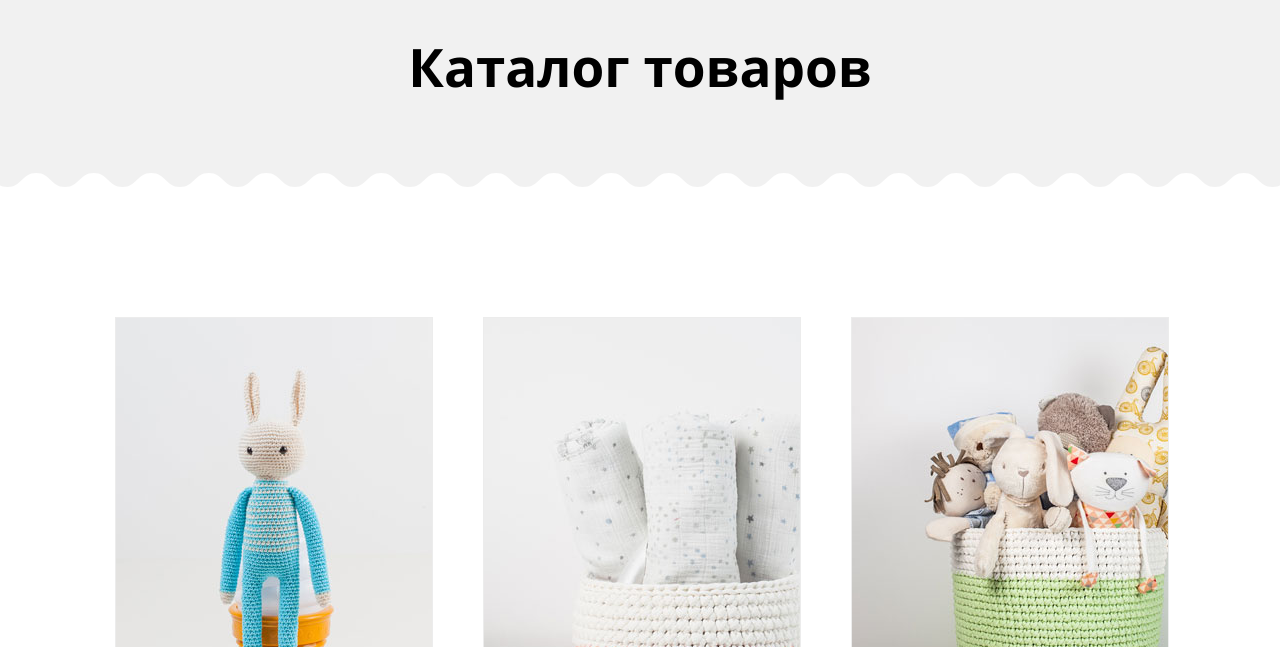
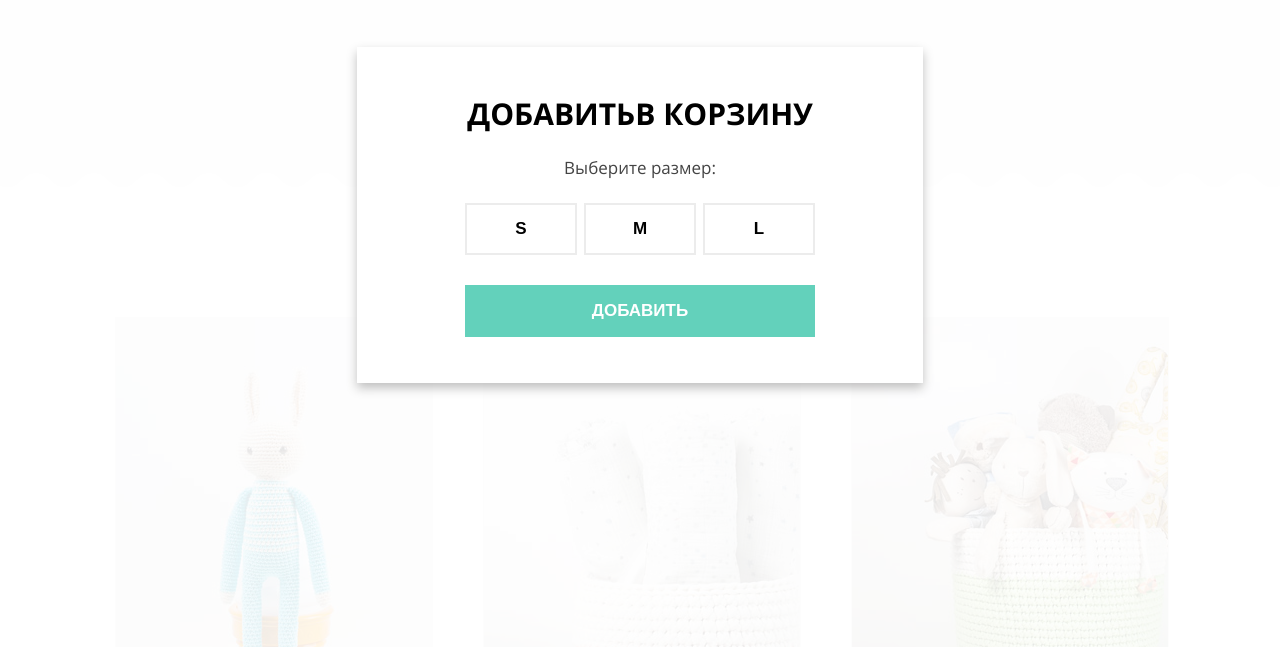
Before and after one commit to AramBadalyan/1486639-mishka-20, a plain HTML site: page source/catalog.html in a window 1280 px wide. Shown: the part 153-800 px from the top of the page. Drawn offline with nearby package versions, Linux system fonts and the light colour scheme; files that its build step writes are made by us from their sources.

Commit message:
Added modal windows

```diff
--- a/source/catalog.html
+++ b/source/catalog.html
@@ -120,13 +120,15 @@
         <div class="goods__wrapper">
           <ul class="goods-list">
             <li class="goods-list__item goods-card">
-              <picture class="goods-card__img">
+              <a href="#" class="goods-card__img">
+                <picture >
                   <source media="(min-width: 1150px)"
                     srcset="img/photo-hare-desktop@1x.jpg, photo-hare-desktop@2x.jpg 2x">
                   <source media="(min-width: 768px)"
                     srcset="img/photo-hare-tablet@1x.jpg, photo-hare-tablet@2x.jpg 2x">
                   <img src="img/photo-hare-mobile@1x.jpg" srcset="img/photo-hare-mobile@2x.jpg 2x" alt="Вязанная большая корзина для игрушек">
                 </picture>
+              </a>
               <div class="goods-card__description">
                 <a href="#" class="goods-card__name">
                   Зайчик-попрыгайчик
@@ -150,13 +152,15 @@
             </li>
 
             <li class="goods-list__item goods-card">
-              <picture class="goods-card__img">
+              <a href="#" class="goods-card__img">
+                <picture>
                   <source media="(min-width: 1150px)"
                     srcset="img/photo-bowl-desktop@1x.jpg, photo-bowl-desktop@2x.jpg 2x">
                   <source media="(min-width: 768px)"
                     srcset="img/photo-bowl-tablet@1x.jpg, photo-bowl-tablet@2x.jpg 2x">
                   <img src="img/photo-bowl-mobile@1x.jpg" srcset="img/photo-bowl-mobile@2x.jpg 2x" alt="Вязанная большая корзина для игрушек">
                 </picture>
+              </a>
               <div class="goods-card__description">
                 <a href="#" class="goods-card__name">
                   Корзинка для белья
@@ -180,13 +184,15 @@
             </li>
 
             <li class="goods-list__item goods-card">
-              <picture class="goods-card__img">
+              <a href="#" class="goods-card__img">
+                <picture>
                   <source media="(min-width: 1150px)"
                     srcset="img/photo-toys-desktop@1x.jpg, photo-toys-desktop@2x.jpg 2x">
                   <source media="(min-width: 768px)"
                     srcset="img/photo-toys-tablet@1x.jpg, photo-toys-tablet@2x.jpg 2x">
                   <img src="img/photo-toys-mobile@1x.jpg" srcset="img/photo-toys-mobile@2x.jpg 2x" alt="Вязанная большая корзина для игрушек">
                 </picture>
+              </a>
               <div class="goods-card__description">
                 <a href="#" class="goods-card__name">
                   Большая корзинка для игрушек
@@ -308,6 +314,42 @@
     </div>
   </footer>
 
+  <section class="page-modal to-cart">
+    <!-- .hidden скрывает модальное окно -->
+    <div class="to-cart__wrapper">
+      <h2 class="to-cart__title">
+        Добавить<br>в корзину
+      </h2>
+
+      <p class="to-cart__text">
+        Выберите размер:
+      </p>
+
+      <ul class="to-cart__sizes">
+        <li class="to-cart__size">
+          <button type="button" class="to-cart__size-button">
+            s
+          </button>
+        </li>
+        <li class="to-cart__size">
+          <button type="button" class="to-cart__size-button">
+            m
+          </button>
+        </li>
+        <li class="to-cart__size">
+          <button type="button" class="to-cart__size-button">
+            l
+          </button>
+        </li>
+      </ul>
+
+      <button type="button" class="to-cart__add-button">
+        Добавить
+      </button>
+    </div>
+  </section>
+
+  <script src="js/modals.js"></script>
   <script src="js/main-nav.js"></script>
 </body>
 
--- /dev/null
+++ b/source/js/modals.js
@@ -0,0 +1,21 @@
+const modal_window = document.querySelector(".page-modal");
+const order_button = document.querySelector(".product__order-button");
+const add_button = document.querySelector(".to-cart__add-button");
+const toCart_buttons = document.querySelectorAll("goods-card__img");
+
+order_button.addEventListener("click", function (evt) {
+  evt.preventDefault();
+  modal_window.classList.remove("hidden");
+});
+
+for (let toCart_button of toCart_buttons) {
+  toCart_button.addEventListener("click", function (evt) {
+    evt.preventDefault();
+    modal_window.classList.remove("hidden");
+  });
+};
+
+add_button.addEventListener("click", function (evt) {
+  evt.preventDefault();
+  modal_window.classList.add("hidden");
+});
--- a/source/less/blocks/categories-list.less
+++ b/source/less/blocks/categories-list.less
@@ -14,11 +14,6 @@
 
 .categories-list__item {
   background-color: @base-color;
-  font-family: "Open Sans", "Arial", sans-serif;
-  color: #ffffff;
-  font-size: 19px;
-  font-weight: 700;
-  line-height: 24px;
   text-align: left;
 
   padding-left: 30px;
@@ -35,17 +30,18 @@
 
   @media (min-width: @tablet-width) {
     min-height: 119px;
-    font-size: 20px;
-    line-height: 30px;
     padding-left: 36px;
   }
 }
 
 .categories-list__item:hover,
 .categories-list__item:focus {
-  min-height: 124px;
   outline: 0;
   background-color: #59d5bc;
+
+  @media (min-width: @tablet-width) {
+    min-height: 124px;
+  }
 
   .categories-list__icon {
     opacity: 0.7;
@@ -54,7 +50,6 @@
 
 .categories-list__item:active .categories-list__icon {
   opacity: 0.3;
-  background-color: #59d5bc;
 }
 
 .categories-list__item--dark {
@@ -68,7 +63,18 @@
 }
 
 .categories-list__link {
+  font-family: "Open Sans", "Arial", sans-serif;
+  color: #ffffff;
+  font-size: 19px;
+  font-weight: 700;
+  line-height: 24px;
+
   flex-basis: 130px;
+
+  @media (min-width: @tablet-width) {
+    font-size: 20px;
+    line-height: 30px;
+  }
 }
 
 .categories-list__icon {
--- a/source/less/blocks/order-form.less
+++ b/source/less/blocks/order-form.less
@@ -297,13 +297,14 @@
   border-bottom: 2px solid @basic-black;
 
   min-height: 52px;
-  margin-bottom: 8px;
+  margin-bottom: 35px;
 
   @media (min-width: @tablet-width) {
     font-size: 19px;
 
     min-height: 55px;
     padding-left: 20px;
+    margin-bottom: 20px;
   }
 }
 
@@ -321,7 +322,7 @@
   }
 }
 
-.order-form__customer-name .order-form__label  {
+.order-form__customer-name .order-form__label {
   padding-top: 13px;
   min-height: fit-content;
 }
@@ -349,14 +350,6 @@
 .order-form__contacts .order-form__legend {
   @media (max-width: @mobile-width-only) {
     margin-bottom: 4px;
-  }
-}
-
-.order-form__contacts .order-form__input {
-  margin-bottom: 35px;
-
-  @media (min-width: @tablet-width) {
-    margin-bottom: 20px;
   }
 }
 
--- a/source/less/blocks/page-main.less
+++ b/source/less/blocks/page-main.less
@@ -48,7 +48,8 @@
 .page-main__about-us::before {
   content: "";
   display: block;
-  width: 100%;
+  width: @mobile-width;
+  margin: 0 auto;
   height: 6px;
   margin-bottom: 32px;
 
@@ -60,14 +61,15 @@
   @media (min-width: @tablet-width) {
     content: "";
     display: block;
-    width: 100%;
+    width: @tablet-width;
+    margin: 0 auto;
     height: 17px;
     margin-bottom: 57px;
 
     background-image: url("../img/bg-zigzag-line.svg");
     background-size: auto 17px;
     background-position: center;
-    background-repeat: repeat-x;
+    background-repeat: round;
   }
 
   @media (min-width: @desktop-width) {
@@ -83,7 +85,7 @@
 
 .page-main__product {
   position: relative;
-  margin-top: 34px;
+  margin-top: 30px;
 
   @media (min-width: @tablet-width) {
     margin-top: -12px;
@@ -133,19 +135,21 @@
   position: relative;
 
   @media (min-width: @tablet-width) {
-    margin-top: 71px;
+    margin-top: 68px;
     padding-bottom: 17px;
   }
 
   @media (min-width: @desktop-width) {
-  padding-bottom: 60px;
+    padding-bottom: 60px;
   }
 }
 
 .page-main__contact-info::before {
   content: "";
   display: block;
-  width: 100%;
+  /* width: 100%; */
+  width: @mobile-width;
+  margin: 0 auto;
   height: 6px;
   margin-bottom: 38px;
 
@@ -157,14 +161,16 @@
   @media (min-width: @tablet-width) {
     content: "";
     display: block;
-    width: 100%;
+    /* width: 100%; */
+    width: @tablet-width;
+    margin: 0 auto;
     height: 17px;
     margin-bottom: 46px;
 
     background-image: url("../img/bg-zigzag-line.svg");
     background-size: auto 17px;
     background-position: center;
-    background-repeat: repeat-x;
+    background-repeat: round;
   }
 
   @media (min-width: @desktop-width) {
--- /dev/null
+++ b/source/less/blocks/page-modal.less
@@ -0,0 +1,17 @@
+.page-modal.hidden {
+  display: none;
+}
+
+.page-modal {
+  width: 100%;
+  height: 100vh;
+  position: fixed;
+  top: 0;
+  right: 0;
+  bottom: 0;
+  left: 0;
+  margin: auto;
+  padding-top: 25vh;
+  background-color: fade(@basic-white, 90%);
+  z-index: 10;
+}
--- /dev/null
+++ b/source/less/blocks/to-cart.less
@@ -0,0 +1,120 @@
+.to-cart__wrapper {
+  display: flex;
+  flex-direction: column;
+  align-items: center;
+
+  width: 320px;
+  padding: 15px 30px;
+  margin: 0 auto;
+
+  background-color: @basic-white;
+  box-shadow: 0 5px 10px rgba(0, 1, 1, 0.25);
+
+  @media (min-width: @tablet-width) {
+    width: 566px;
+    padding: 15px 108px;
+  }
+}
+
+.to-cart__title {
+  font-weight: 700;
+  font-size: 25px;
+  line-height: 30px;
+  text-transform: uppercase;
+  text-align: center;
+  margin-top: 13px;
+  margin-bottom: 7px;
+
+  @media (min-width: @tablet-width) {
+    margin-top: 23px;
+    margin-bottom: 6px;
+    font-size: 30px;
+    line-height: 57px;
+
+    & br {
+      display: none;
+    }
+  }
+}
+
+.to-cart__text {
+  font-family: "Open Sans", "Arial", sans-serif;
+  font-weight: 300;
+  font-size: 15px;
+  line-height: 30px;
+  color: @basic-dark;
+  margin-top: 7px;
+  margin-bottom: 12px;
+
+  @media (min-width: @tablet-width) {
+    font-size: 17px;
+    margin-top: 5px;
+    margin-bottom: 10px;
+  }
+}
+
+.to-cart__sizes {
+  list-style: none;
+  margin: 0;
+  padding: 0;
+  margin-top: 11px;
+  margin-bottom: 15px;
+
+  width: 100%;
+  display: grid;
+  grid-template-columns: 1fr 1fr 1fr;
+  gap: 7px;
+
+  @media (min-width: @tablet-width) {
+    margin-top: 10px;
+    margin-bottom: 14px;
+  }
+}
+
+.to-cart__size-button {
+  text-align: center;
+  text-transform: uppercase;
+  font-weight: 700;
+  font-size: 17px;
+  line-height: 16px;
+
+  width: 100%;
+  padding: 16px;
+  background-color: transparent;
+  border: 2px solid fade(@basic-dark, 10%);
+
+  &:hover,
+  &:focus {
+    border: 2px solid fade(@basic-dark, 30%);
+  }
+
+  &:active {
+    border: 2px solid @base-color;
+  }
+}
+
+.to-cart__add-button {
+  color: @basic-white;
+  text-align: center;
+  text-transform: uppercase;
+  font-weight: 700;
+  font-size: 17px;
+  line-height: 16px;
+
+  margin-top: 16px;
+  margin-bottom: 31px;
+
+  width: 100%;
+  background-color: @base-color;
+  padding: 18px;
+  border: 0;
+
+  &:hover,
+  &:focus {
+    background-color: @base-color-dark;
+  }
+
+  &:active {
+    opacity: 0.3;
+  }
+}
--- a/source/less/general/variables.less
+++ b/source/less/general/variables.less
@@ -9,6 +9,7 @@
 @base-color-accent: #56c3b2;
 
 // Вьюпорты
+@mobile-width: 320px;
 @tablet-width: 768px;
 @desktop-width: 1150px;
 @mobile-width-only: @tablet-width - 1px;
--- a/source/less/style.less
+++ b/source/less/style.less
@@ -26,9 +26,11 @@
 @import "blocks/contact-info.less";
 @import "blocks/page-footer.less";
 @import "blocks/page-main.less";
+@import "blocks/page-modal.less";
 @import "blocks/goods.less";
 @import "blocks/logo-footer.less";
 @import "blocks/arrows.less";
 @import "blocks/copyright.less";
 @import "blocks/making.less";
 @import "blocks/order-form.less";
+@import "blocks/to-cart.less";
```
Also changed, not shown: source/form.html (+6 -2 lines), source/index.html (+198 -76 lines). Lines whose indentation alone changed are shown as unchanged.
